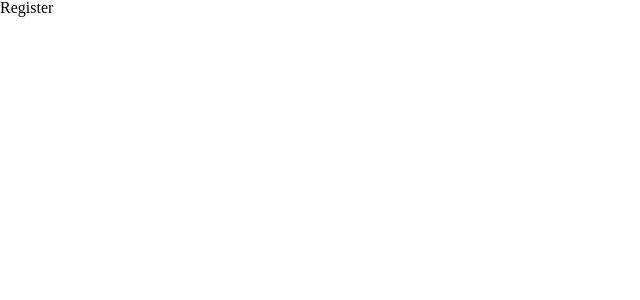
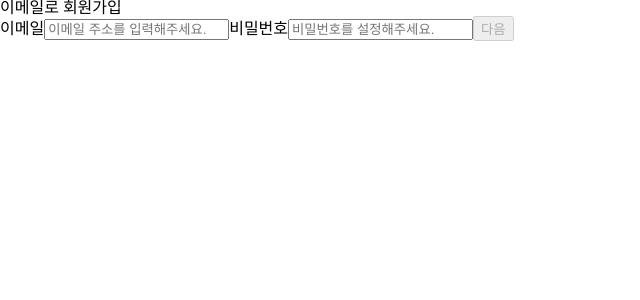
Before and after one commit to nailedReact/bokgungom-market, a React (Create React App) app in the folder my-app/: page /account/register in a window 1280 px wide. Shown: the top 300 px of the page, without its empty margins (0-640 px from the left). Built offline with nearby package versions, Linux system fonts and the light colour scheme; no server answers.

Commit message:
Feat: 회원가입 마크업, 유효성 검사 #3
- 회원가입 마크업
- 회원가입 유효성 검사

```diff
--- a/my-app/package.json
+++ b/my-app/package.json
@@ -9,6 +9,7 @@
     "axios": "^1.2.1",
     "react": "^18.2.0",
     "react-dom": "^18.2.0",
+    "react-router": "^6.4.4",
     "react-router-dom": "^6.4.4",
     "react-scripts": "5.0.1",
     "styled-components": "^5.3.6",
--- a/my-app/src/pages/account/Register.jsx
+++ b/my-app/src/pages/account/Register.jsx
@@ -1,5 +1,122 @@
+import { useEffect, useState, useRef } from 'react'
+import axios from "axios"
+import { useNavigate } from 'react-router';
+
 export default function Register() {
-    return (
-        <div>Register</div>
-    )
+  const [idValid, setIdValid] = useState(false);
+  const [pwValid, setPwValid] = useState(false);
+  const [isDisable, setIsDisable] = useState(true);
+  const idAlertMsg = useRef(null);
+  const pwAlertMsg = useRef(null);
+  const idInput = useRef(null);
+  const pwInput = useRef(null);
+  const [userEmail, setUserEmail] = useState(null);
+  const [resMsg, setResMsg] = useState(null);
+  const [userData, setUserData] = useState(null)
+  const navigate = useNavigate();
+
+  const checkValid = (e) => {
+    if (e.target.id === "email"){
+      if (e.target.validity.valueMissing){
+        idAlertMsg.current.textContent = "*값을 입력해주세요.";
+        setIdValid(false);
+      }
+      else if (e.target.validity.typeMismatch){
+        idAlertMsg.current.textContent = "*알맞은 형식을 입력해주세요.";
+        setIdValid(false);
+      }
+      else if (resMsg.message === "이미 가입된 이메일 주소 입니다."){
+        idAlertMsg.current.textContent = "*이미 가입된 이메일 주소입니다.";
+        setIdValid(false);
+      }
+      else {
+        e.target.setCustomValidity('')
+        idAlertMsg.current.style.display = "none";
+        setIdValid(true);
+        return;
+      }
+      idAlertMsg.current.style.display = "block";
+    }
+    else if (e.target.id === "pw"){
+      if (e.target.value.length < 6){
+        pwAlertMsg.current.style.display = "block";
+        setPwValid(false);
+      }
+      else {
+        pwAlertMsg.current.style.display = "none";
+        setPwValid(true);
+      }
+    }
+    setUserData({
+      "user": {
+          "username": null,
+          "email": userEmail,
+          "password": pwInput.current.value,
+          "accountname": null,
+          "intro": null,
+          "image": "https://mandarin.api.weniv.co.kr/Ellipse.png"
+      }
+    })
+  }
+
+  useEffect(() => {
+      const getMsg = async () => {
+        setUserEmail(idInput.current.value);
+        const res = await axios.post('https://mandarin.api.weniv.co.kr/user/emailvalid', {
+          "user":{
+              "email": userEmail
+          }
+        })
+        setResMsg(res.data);
+      }
+      getMsg();
+  }, [userEmail, resMsg])
+
+  useEffect(() => {
+    idValid && pwValid ? setIsDisable(false) : setIsDisable(true);
+  }, [idValid, pwValid])
+
+  const handleSubmit = (e) => {
+    e.preventDefault(); // 새로고침 막기
+    // console.log(email, password,displayName);
+
+    // navigate('../profile', { state: userData });
+    // console.log(userData)
+  }
+
+  return (
+    <>
+      <h1>이메일로 회원가입</h1>
+      <form onSubmit={handleSubmit}>
+        <label htmlFor="id">이메일</label>
+        <input
+          type="email"
+          id="email"
+          ref={idInput}
+          placeholder="이메일 주소를 입력해주세요."
+          onBlur={checkValid}
+          required>
+        </input>
+        <span
+          ref={idAlertMsg}
+          style={{color: "red", display:"none"}}>
+          이메일 안내 메시지
+        </span>
+        <label htmlFor="pw">비밀번호</label>
+        <input
+          type="password"
+          id="pw"
+          ref={pwInput}
+          placeholder="비밀번호를 설정해주세요."
+          onBlur={checkValid}
+          required>
+        </input>
+        <span
+          ref={pwAlertMsg}
+          style={{color: "red", display:"none"}}>
+        * 비밀번호는 6자 이상이어야 합니다.</span>
+        <button type="submit" disabled={isDisable}>다음</button>
+      </form>
+    </>
+  );
 }
```
Also changed, not shown: 1 other file (tests, documents, lock files or other folders).
